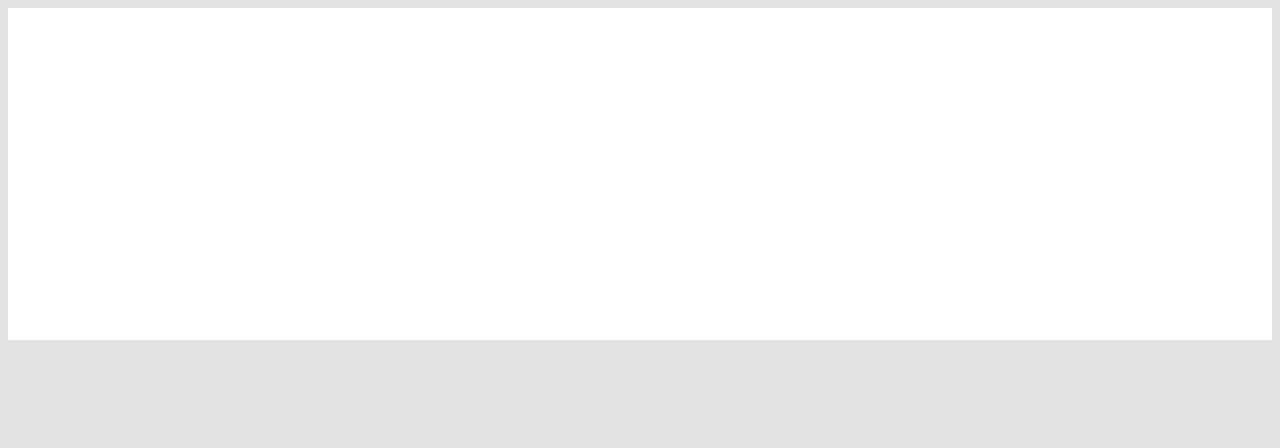
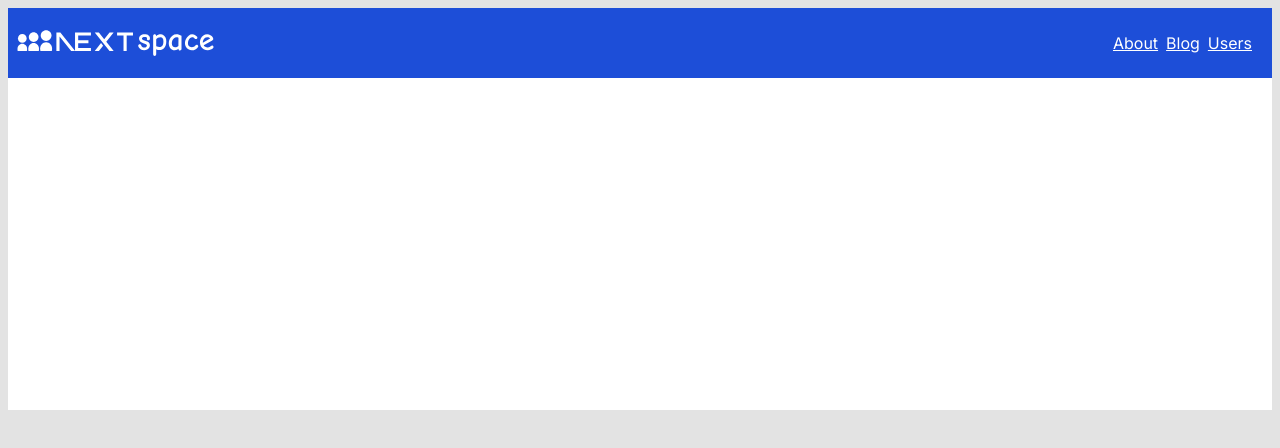
Before and after one commit to AnotherPianist/nextspace, a Next.js app: page / in a window 1280 px wide. Shown: the top 448 px of the page. Built offline with nearby package versions, Linux system fonts and the light colour scheme.

Commit message:
Add NavMenu

```diff
--- /dev/null
+++ b/src/app/NavMenu.module.css
@@ -0,0 +1,25 @@
+.nav {
+    display: flex;
+    background-color: #1d4ed8;
+    color: #fff;
+    height: 70px;
+    justify-content: space-between;
+    align-items: center;
+}
+
+.logo {
+
+}
+
+.links {
+    list-style: none;
+    display: flex;
+    margin-right: 1rem;
+}
+
+.links li {
+    height: 70px;
+    display: flex;
+    align-items: center;
+    padding: 0.25rem;
+}
--- /dev/null
+++ b/src/app/NavMenu.tsx
@@ -0,0 +1,24 @@
+import styles from "./NavMenu.module.css";
+import Image from "next/image";
+import Link from "next/link";
+
+export default function NavMenu() {
+  return (
+    <nav className={styles.nav}>
+      <Link href='/'>
+        <Image src="/logo.svg" width={216} height={30} alt="Nextspace Logo" />
+      </Link>
+      <ul className={styles.links}>
+        <li>
+          <Link href="/about">About</Link>
+        </li>
+        <li>
+          <Link href="/blog">Blog</Link>
+        </li>
+        <li>
+          <Link href="/users">Users</Link>
+        </li>
+      </ul>
+    </nav>
+  );
+}
--- a/src/app/layout.tsx
+++ b/src/app/layout.tsx
@@ -1,5 +1,6 @@
 import './globals.css'
 import { Inter } from 'next/font/google'
+import NavMenu from "@/app/NavMenu";
 
 const inter = Inter({ subsets: ['latin'] })
 
@@ -15,7 +16,10 @@ export default function RootLayout({
 }) {
   return (
     <html lang="en">
-      <body className={inter.className}>{children}</body>
+      <body className={inter.className}>
+        <NavMenu />
+        {children}
+      </body>
     </html>
   )
 }
```
Also changed, not shown: public/logo.svg (added).
